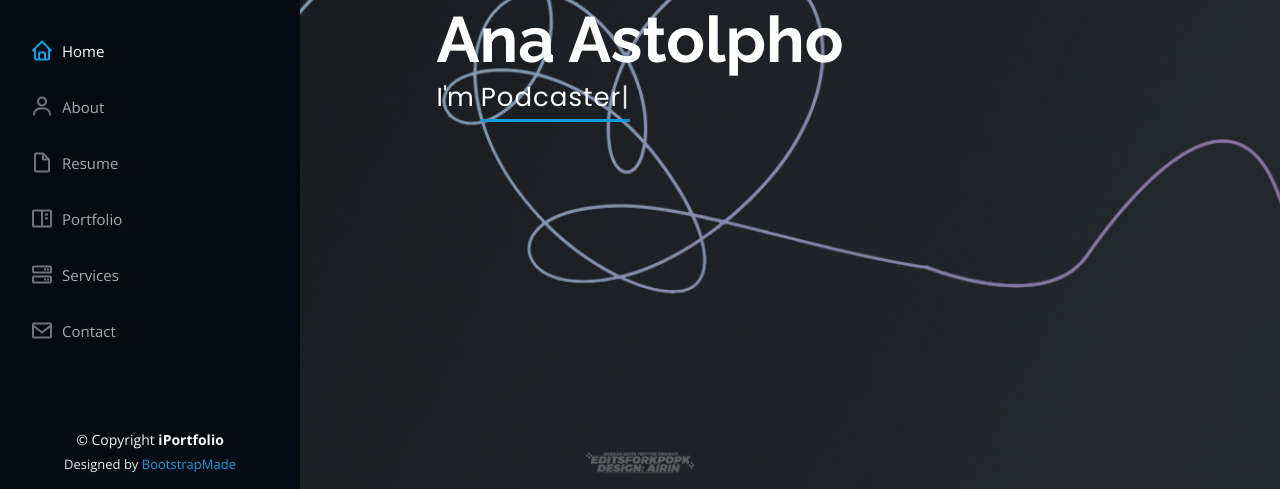
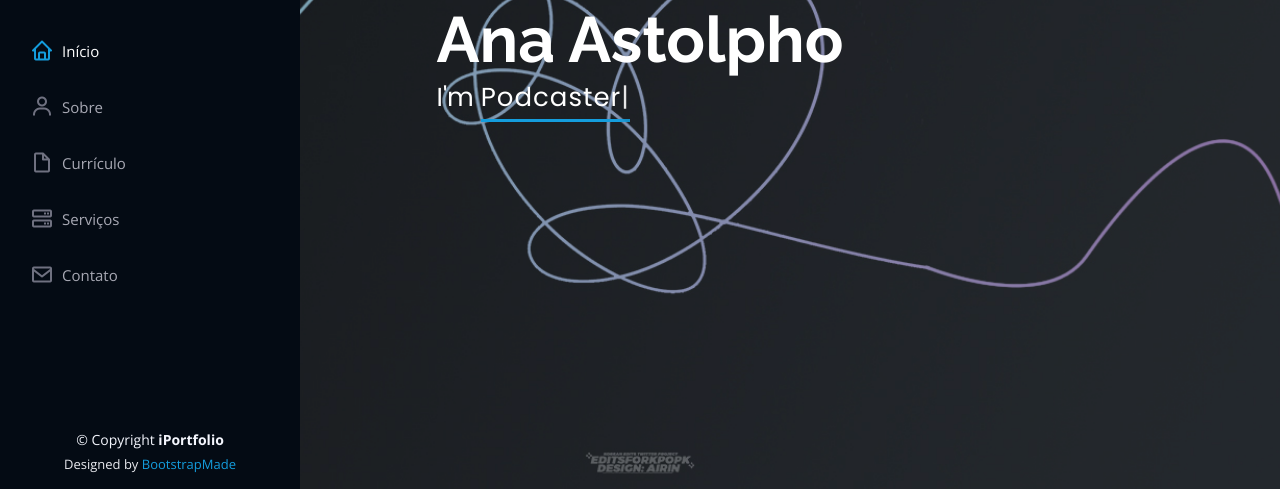
Before and after one commit to anastolpho/portfolio, a plain HTML site: page index.html in a window 1280 px wide. Shown: the part 311-800 px from the top of the page. Drawn offline with nearby package versions, Linux system fonts and the light colour scheme.

Commit message:
Tradução do menu lateral

```diff
--- a/index.html
+++ b/index.html
@@ -58,12 +58,11 @@
 
       <nav id="navbar" class="nav-menu navbar">
         <ul>
-          <li><a href="#hero" class="nav-link scrollto active"><i class="bx bx-home"></i> <span>Home</span></a></li>
-          <li><a href="#about" class="nav-link scrollto"><i class="bx bx-user"></i> <span>About</span></a></li>
-          <li><a href="#resume" class="nav-link scrollto"><i class="bx bx-file-blank"></i> <span>Resume</span></a></li>
-          <li><a href="#portfolio" class="nav-link scrollto"><i class="bx bx-book-content"></i> <span>Portfolio</span></a></li>
-          <li><a href="#services" class="nav-link scrollto"><i class="bx bx-server"></i> <span>Services</span></a></li>
-          <li><a href="#contact" class="nav-link scrollto"><i class="bx bx-envelope"></i> <span>Contact</span></a></li>
+          <li><a href="#hero" class="nav-link scrollto active"><i class="bx bx-home"></i> <span>Início</span></a></li>
+          <li><a href="#about" class="nav-link scrollto"><i class="bx bx-user"></i> <span>Sobre</span></a></li>
+          <li><a href="#resume" class="nav-link scrollto"><i class="bx bx-file-blank"></i> <span>Currículo</span></a></li>
+          <li><a href="#services" class="nav-link scrollto"><i class="bx bx-server"></i> <span>Serviços</span></a></li>
+          <li><a href="#contact" class="nav-link scrollto"><i class="bx bx-envelope"></i> <span>Contato</span></a></li>
         </ul>
       </nav><!-- .nav-menu -->
     </div>
```
